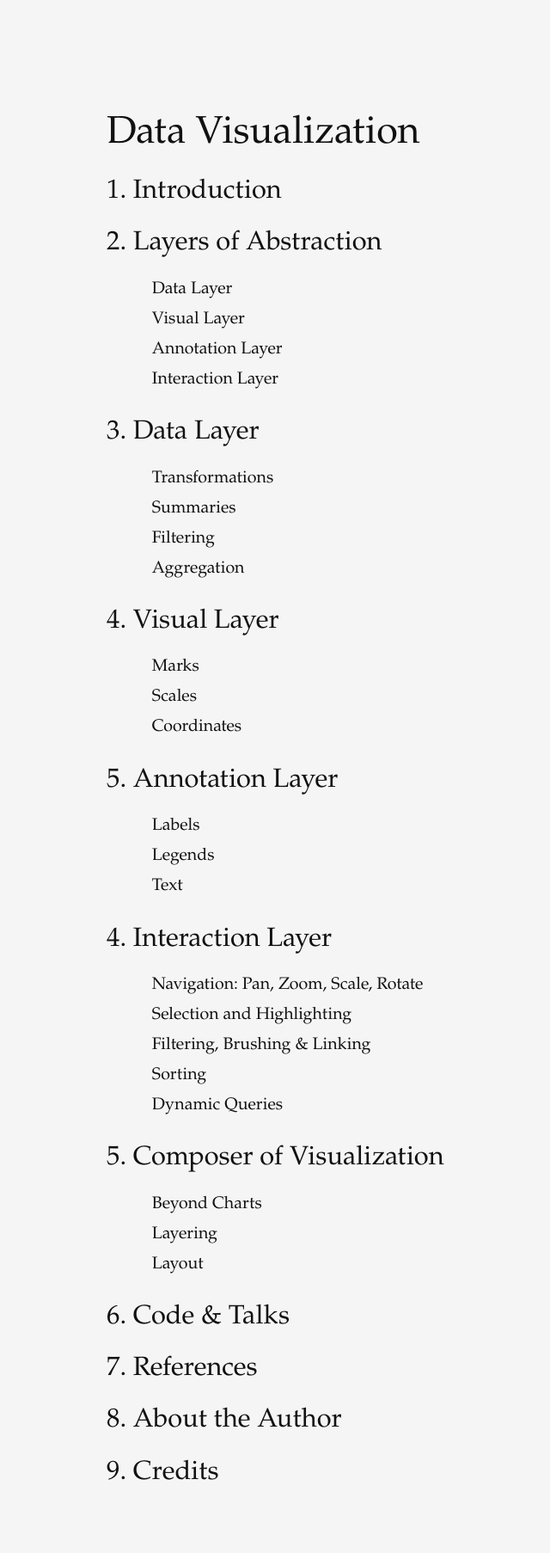
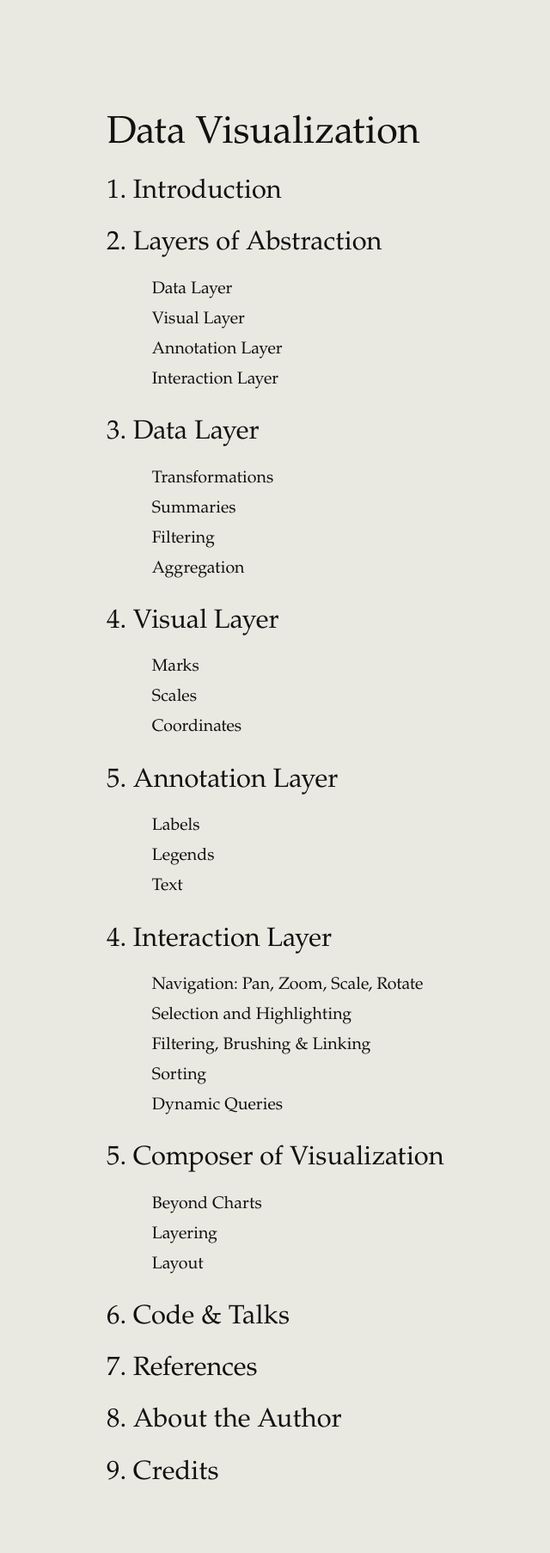
Before and after one commit to amitkaps/datavis, a Jekyll site: the page built from index.md, in a window 1280 px wide. Shown: the whole page at 86% size, without its empty margins (20-660 px from the left). Built offline with Jekyll 4.4.1, drawn with Linux system fonts in a browser that asks for light colours.

```diff
--- a/assets/css/style.css
+++ b/assets/css/style.css
@@ -19,7 +19,7 @@ body { width:87.5%;
        padding-top: 5rem;
        padding-bottom: 5rem;
        font-family: "Palatino", "Palatino Linotype", "Book Antiqua", Georgia, serif;
-       background-color: whitesmoke;
+       background-color: #EAE9E1;
        color: #111;
        max-width: 1400px;
        text-rendering: optimizeLegibility;
```
Also changed, not shown: 1 other file.
